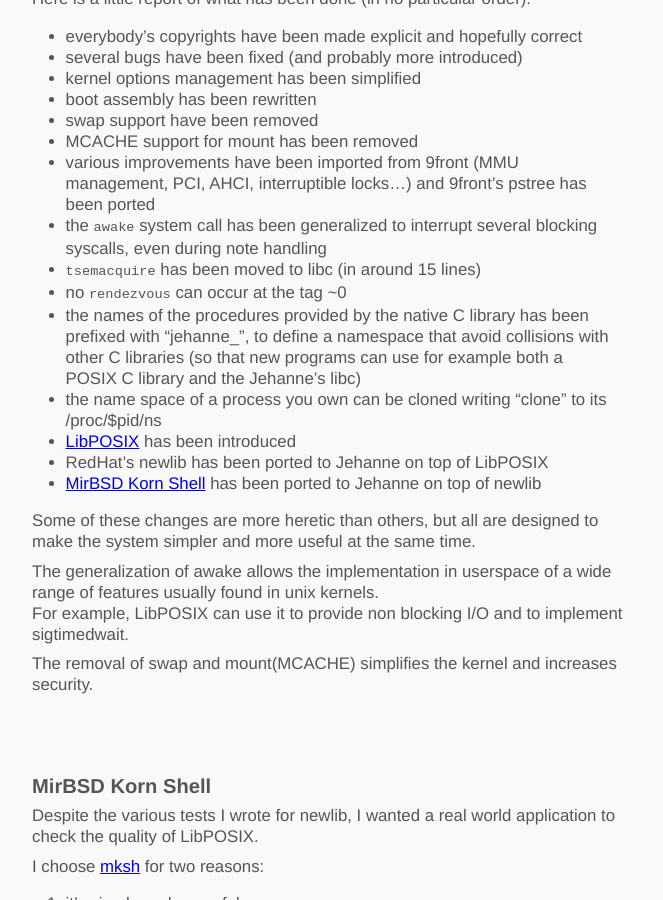
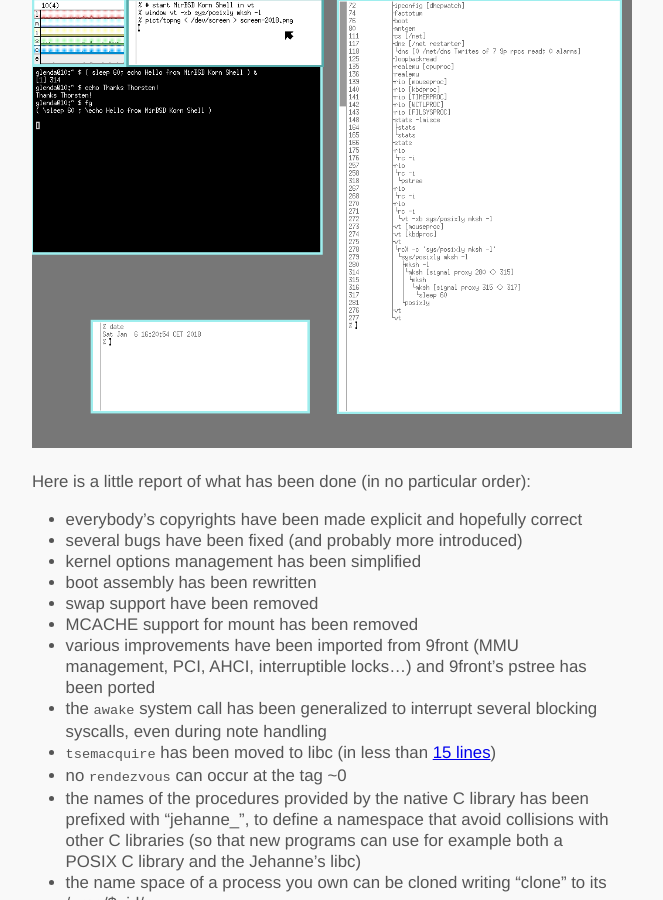
Before and after one commit to JehanneOS/jehanneos.github.io, a Jekyll site: the page built from _posts/2018-01-06-jehanne-in-2017.markdown, in a window 1280 px wide and 900 px high, scrolled down 247 px. Shown: the whole window, without its empty margins (308-971 px from the left). Built offline with Jekyll 4.4.1, drawn with Linux system fonts in a browser that asks for light colours.

Commit message:
add a screenshot

```diff
--- a/_posts/2018-01-06-jehanne-in-2017.markdown
+++ b/_posts/2018-01-06-jehanne-in-2017.markdown
@@ -3,9 +3,14 @@
 title: Jehanne in 2017
 public: true
 author: giacomo
+image: /graphic/screenshot-20180106.png
 css: 20170106.css
 ---
 Another year is gone with Jehanne.
+
+<a href="/graphic/screenshot-20180106.png" target="_blank" title="Jehanne, click to enlarge">
+	<img src="/graphic/screenshot-20180106.png" style="width: 600px"/>
+</a>
 
 Here is a little report of what has been done (in no particular order):
 
@@ -19,7 +24,8 @@
   PCI, AHCI, interruptible locks...) and 9front's pstree has been ported
 - the `awake` system call has been generalized to interrupt several
   blocking syscalls, even during note handling
-- `tsemacquire` has been moved to libc (in around 15 lines)
+- `tsemacquire` has been moved to libc (in less than
+  [15 lines](https://github.com/JehanneOS/jehanne/blob/79f8204/sys/src/lib/c/9sys/tsemacquire.c#L22-L36))
 - no `rendezvous` can occur at the tag ~0
 - the names of the procedures provided by the native C library has been
   prefixed with "jehanne_", to define a namespace that avoid collisions
```
Also changed, not shown: graphic/screenshot-20180106.png (added).
